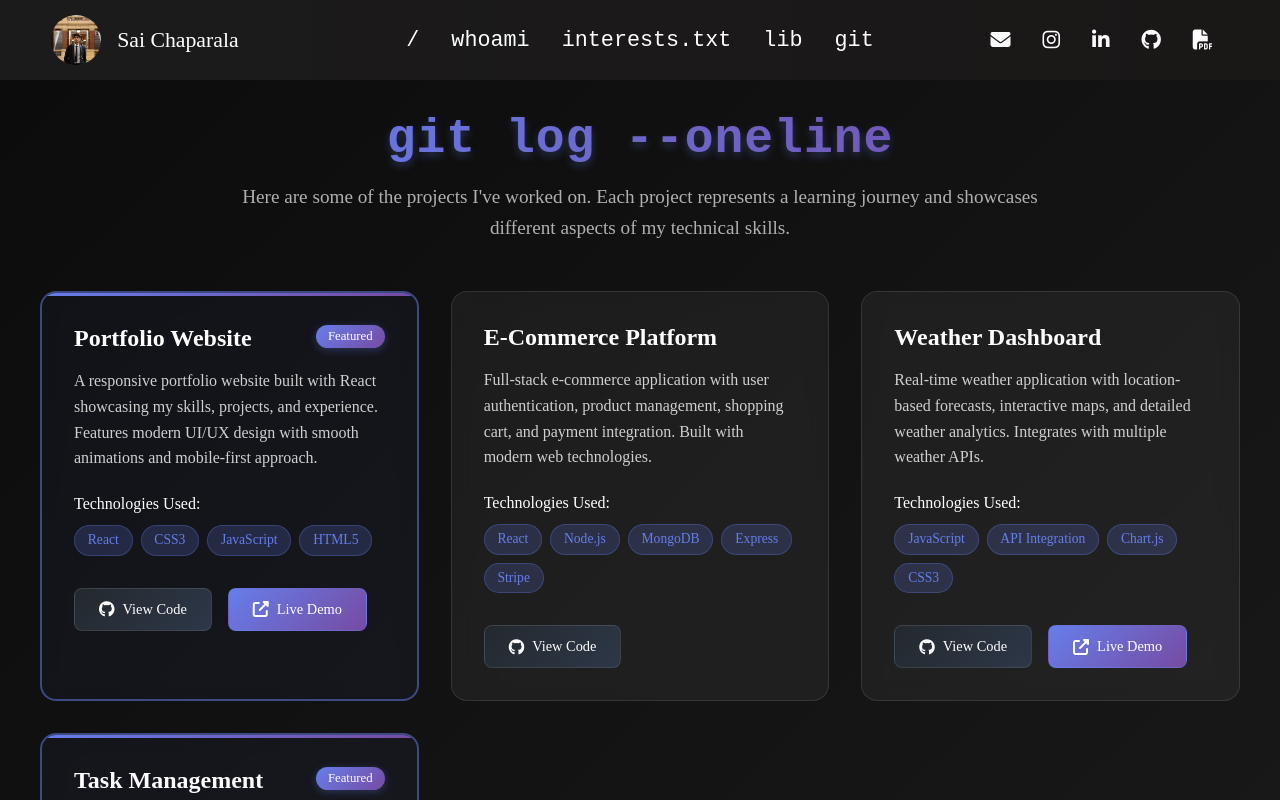
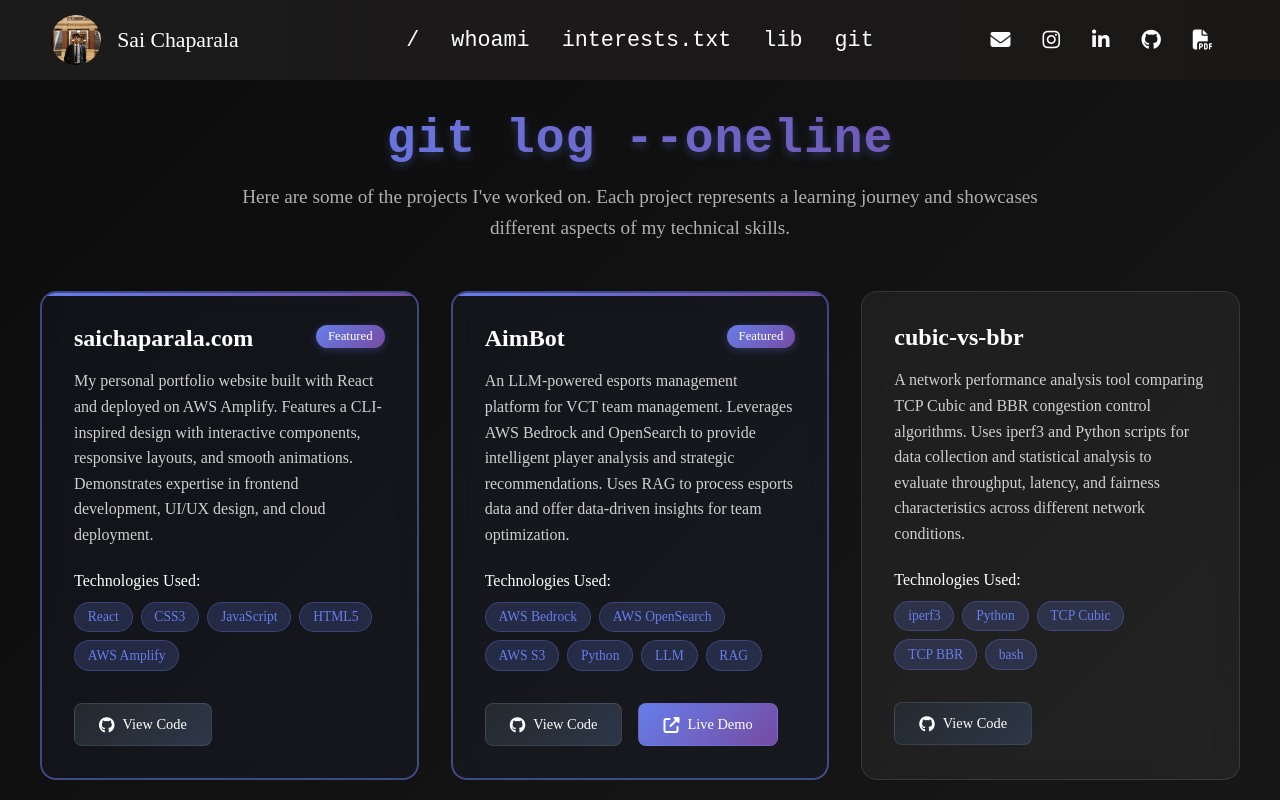
Before and after one commit to cskrishna9306/saichaparala.com, a React (Create React App) app: page /projects in a window 1280 px wide. Shown: the top 800 px of the page. Built offline with nearby package versions, Linux system fonts and the light colour scheme.

Commit message:
feat(projects): Replace dummy projects with my projects

```diff
--- a/src/pages/Projects.js
+++ b/src/pages/Projects.js
@@ -6,39 +6,48 @@
   const projects = [
     {
       id: 1,
-      name: "Portfolio Website",
-      description: "A responsive portfolio website built with React showcasing my skills, projects, and experience. Features modern UI/UX design with smooth animations and mobile-first approach.",
-      technologies: ["React", "CSS3", "JavaScript", "HTML5"],
+      name: "saichaparala.com",
+      description: "My personal portfolio website built with React and deployed on AWS Amplify. Features a CLI-inspired design with interactive components, responsive layouts, and smooth animations. Demonstrates expertise in frontend development, UI/UX design, and cloud deployment.",
+      technologies: ["React", "CSS3", "JavaScript", "HTML5", "AWS Amplify"],
+      demoUrl: null,
       githubUrl: "https://github.com/cskrishna9306/saichaparala.com",
-      demoUrl: "https://saichaparala.com",
       featured: true
     },
     {
       id: 2,
-      name: "E-Commerce Platform",
-      description: "Full-stack e-commerce application with user authentication, product management, shopping cart, and payment integration. Built with modern web technologies.",
-      technologies: ["React", "Node.js", "MongoDB", "Express", "Stripe"],
-      githubUrl: "https://github.com/cskrishna9306/ecommerce-platform",
+      name: "AimBot",
+      description: "An LLM-powered esports management platform for VCT team management. Leverages AWS Bedrock and OpenSearch to provide intelligent player analysis and strategic recommendations. Uses RAG to process esports data and offer data-driven insights for team optimization.",
+      technologies: ["AWS Bedrock", "AWS OpenSearch", "AWS S3", "Python", "LLM", "RAG"],
+      githubUrl: "https://github.com/cskrishna9306/AimBot",
+      demoUrl: "https://devpost.com/software/aimbot?_gl=1*1kr50na*_gcl_au*MTU1MDI0NjM1Ni4xNzU1NzUxMDEw*_ga*MTkzMjYzNTAwNS4xNzQ0NzUxMjU0*_ga_0YHJK3Y10M*czE3NTcxMTY4NjkkbzE4JGcxJHQxNzU3MTE2ODg1JGo0NCRsMCRoMA..",
+      featured: true
+    },
+    {
+      id: 3,
+      name: "cubic-vs-bbr",
+      description: "A network performance analysis tool comparing TCP Cubic and BBR congestion control algorithms. Uses iperf3 and Python scripts for data collection and statistical analysis to evaluate throughput, latency, and fairness characteristics across different network conditions.",
+      technologies: ["iperf3","Python", "TCP Cubic", "TCP BBR", "bash"],
+      githubUrl: "https://github.com/cskrishna9306/cubic-vs-bbr",
       demoUrl: null,
       featured: false
     },
     {
-      id: 3,
-      name: "Weather Dashboard",
-      description: "Real-time weather application with location-based forecasts, interactive maps, and detailed weather analytics. Integrates with multiple weather APIs.",
-      technologies: ["JavaScript", "API Integration", "Chart.js", "CSS3"],
-      githubUrl: "https://github.com/cskrishna9306/weather-dashboard",
-      demoUrl: "https://weather-demo.saichaparala.com",
-      featured: false
+      id: 4,
+      name: "XQuery Processor",
+      description: "A fully functional XQuery compiler built from scratch using ANTLR4 and Java. Implements lexical analysis, parsing, semantic analysis, and code generation for XML query processing. Supports complex XQuery expressions with schema validation and optimization.",
+      technologies: ["Java", "Antlr4"],
+      githubUrl: "https://github.com/cskrishna9306/XQuery-Processor",
+      demoUrl: null,
+      featured: true
     },
     {
-      id: 4,
-      name: "Task Management App",
-      description: "Collaborative task management tool with real-time updates, team collaboration features, and project tracking capabilities.",
-      technologies: ["React", "Firebase", "Material-UI", "Redux"],
-      githubUrl: "https://github.com/cskrishna9306/task-manager",
+      id: 5,
+      name: "wiscobadminton.com",
+      description: "Official website for the UW-Madison Badminton Club featuring event schedules and membership information. Built with HTML/CSS and deployed on AWS Amplify, serving as the primary communication hub for club members and demonstrating real-world web development skills.",
+      technologies: ["HTML", "CSS", "AWS Amplify"],
+      githubUrl: "https://github.com/cskrishna9306/wiscobadminton.com",
       demoUrl: null,
-      featured: true
+      featured: false
     }
   ];
 
```
